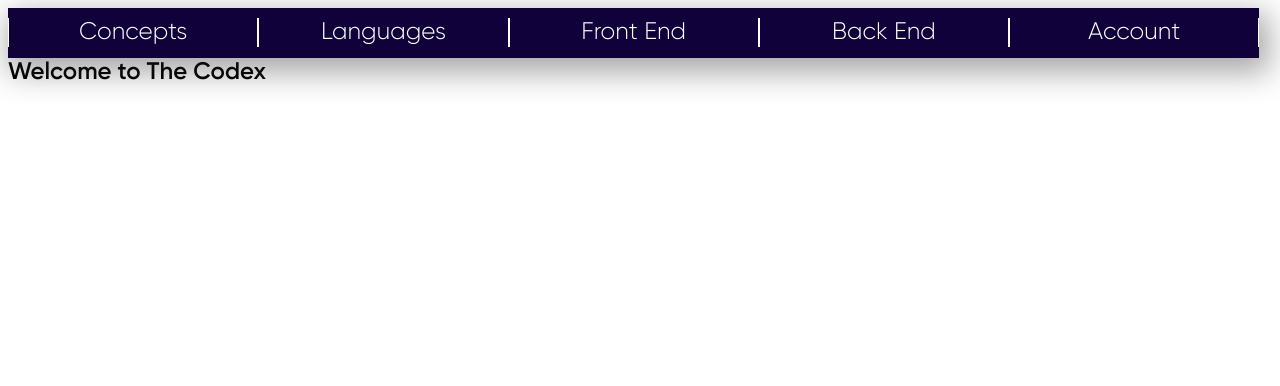
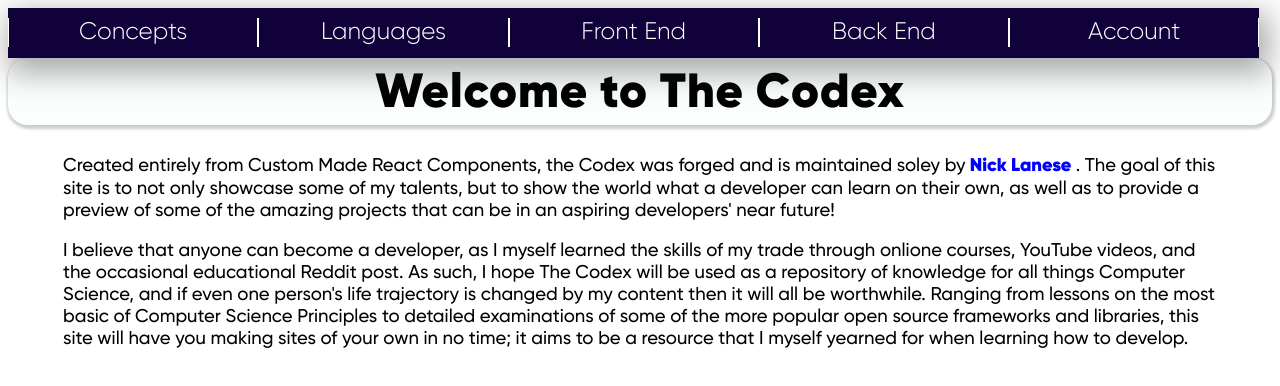
Before and after one commit to NLanese/the-codex, a Next.js app: page / in a window 1280 px wide. Shown: the top 386 px of the page. Built offline with nearby package versions, Linux system fonts and the light colour scheme.

Commit message:
changes to odef

```diff
--- a/OstrichComponents/Text/OstrichDefinition.js
+++ b/OstrichComponents/Text/OstrichDefinition.js
@@ -3,7 +3,7 @@ import PropTypes from 'prop-types';
 
 
 export const ODef = ({
-    text, modalContent
+    text, modalContent, definitionObject
 }) => {
 
     // State
@@ -33,6 +33,7 @@ export const ODef = ({
     //////////////////////
     // Position Handler //
     //////////////////////
+
     const getModalPosition = () => {
         if (textRef.current) {
             const rect = textRef.current.getBoundingClientRect();
@@ -43,6 +44,30 @@ export const ODef = ({
         }
         return { top: 0, left: 0 };  // Default if no element is found
     };
+
+    const determineContent = () => {
+        if (definitionObject){
+            return(
+                <div style={{padding: 10}}>
+                    <DefinitionRow
+                        definitionObject={
+                            {
+                                title: definitionObject.title,
+                                definition: definitionObject.definition,
+                                titleStyle: definitionObject.titleStyle,
+                                definitionStyle: definitionObject.definitionStyle,
+                                color: definitionObject.color
+                            }
+                        }
+                        definitionRowStyle={{border: "1px solid black", borderRadius: 5, marginTop: 5}}
+                        titleBoxStyle={{flex: 2,  display: "flex", justifyContent: 'center', alignItems: 'center', borderRight: "1px solid black"}}
+                        definitionBoxStyle={{flex: 7}}
+                    />
+                </div>
+            )
+        }
+        else return modalContent
+    }
 
 
     /////////////////
@@ -69,7 +94,7 @@ export const ODef = ({
             }}
             ref={modalRef}
           >
-              {modalContent}
+              {determineContent()}
             </div>
           )}
         </span>
--- a/pages/concepts/basics/lessons/data_types.js
+++ b/pages/concepts/basics/lessons/data_types.js
@@ -528,7 +528,7 @@ const DataTypesLesson = ({}) => {
             return(
                 <div>
 
-                    <div style={Styles.Fonts.lessonHeader}>What is are Data Types?</div>
+                    <div style={Styles.Fonts.lessonHeader}>What are Data Types?</div>
                     <div style={Styles.Sections.lessonContent}>
                         <p style={Styles.Fonts.basic}>
                             As briefly covered in the <strong>Variables Lesson</strong> every variable will have an attached 'DataType.' This describes what kind of value is being stored inside of the variable. This concept matters a lot more in some
--- a/pages/index.js
+++ b/pages/index.js
@@ -7,6 +7,9 @@ import { tokenState, tabBarState, directoryDataState } from "../recoil/atoms";
 
 // Styles
 import Styles from "../styles/styles";
+
+import { ODef } from "../OstrichComponents/Text/OstrichDefinition";
+import { ODefContnet } from "../constants/oDefContent";
 
 export default function Landing() {
 
@@ -26,7 +29,24 @@ export default function Landing() {
 
   return (
     <>
-     <div style={Styles.Fonts.h1}>Welcome to The Codex</div>
+     <div style={Styles.Fonts.pageTitle}>Welcome to The Codex</div>
+      <div style={{...Styles.Sections.lessonContent, margin: "30px"}}>
+        <p style={Styles.Fonts.basic}>
+            Created entirely from Custom Made React Components, the Codex was forged and is maintained soley by
+            <ODef
+            text="Nick Lanese"
+            modalContent={
+            <ODefContnet
+                color="#88fccc"
+                word="Nick Lanese"
+                definition= "A Full Stack Software Developer and Cloud Architect. Well versed in both web and mobile front end frameworks as well as a variety of backend technologies and familiarized (and AWS Certified) for AWS Cloud Usage, I am an enthusiastic and inquisitive aspiriing developer from New Jersey!"
+                />}
+            />. The goal of this site is to not only showcase some of my talents, but to show the world what a developer can learn on their own, as well as to provide a preview of some of the amazing projects that can be in an aspiring developers' near future!
+        </p>
+        <p style={Styles.Fonts.basic}>
+            I believe that anyone can become a developer, as I myself learned the skills of my trade through onlione courses, YouTube videos, and the occasional educational Reddit post. As such, I hope The Codex will be used as a repository of knowledge for all things Computer Science, and if even one person's life trajectory is changed by my content then it will all be worthwhile. Ranging from lessons on the most basic of Computer Science Principles to detailed examinations of some of the more popular open source frameworks and libraries, this site will have you making sites of your own in no time; it aims to be a resource that I myself yearned for when learning how to develop.
+        </p>
+     </div>
     </>
   );
 }
```
